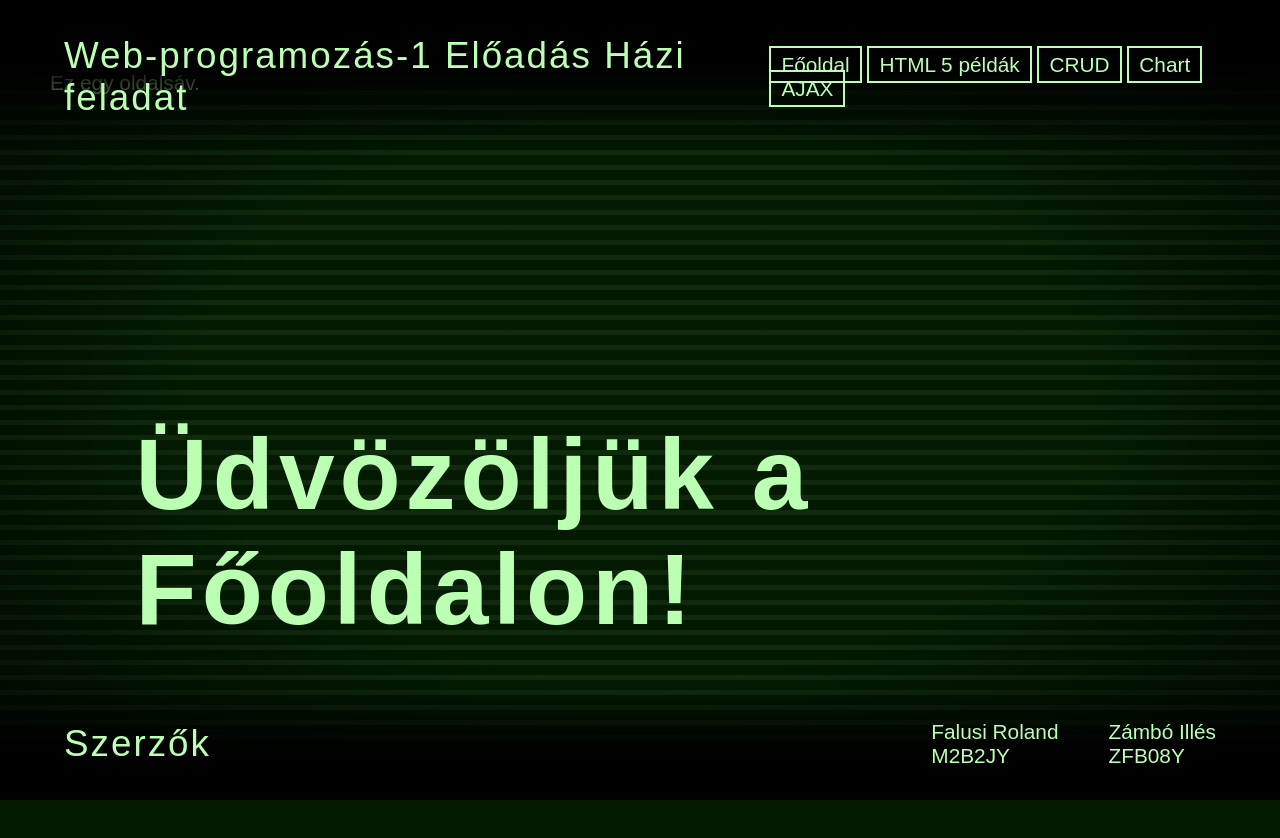
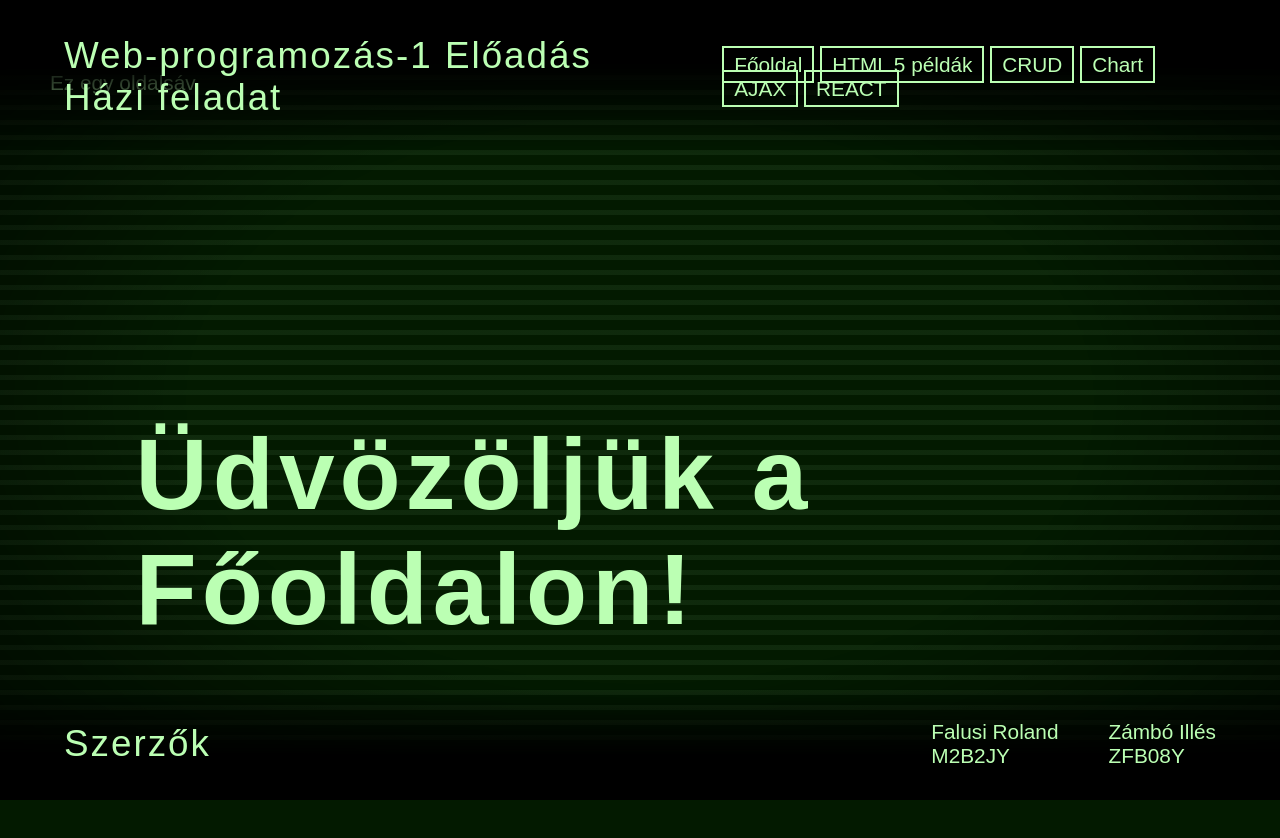
Before and after one commit to zamboilles21/Web-programoz-s-1-El-ad-s-H-zi-feladat, a plain HTML site: page index.html in a window 1280 px wide. Shown: the top 838 px of the page. Drawn offline with Linux system fonts and the light colour scheme; a web font is replaced by a local one.

Commit message:
react menupont a főoldalon

```diff
--- a/index.html
+++ b/index.html
@@ -19,6 +19,7 @@
                 <a href="table.html">CRUD</a>
                 <a href="chart.html">Chart</a>
                 <a href="ajax.html">AJAX</a>
+                <a href="REACT/index.html">REACT</a>
             </ul>
         </nav>
     </header>
```
